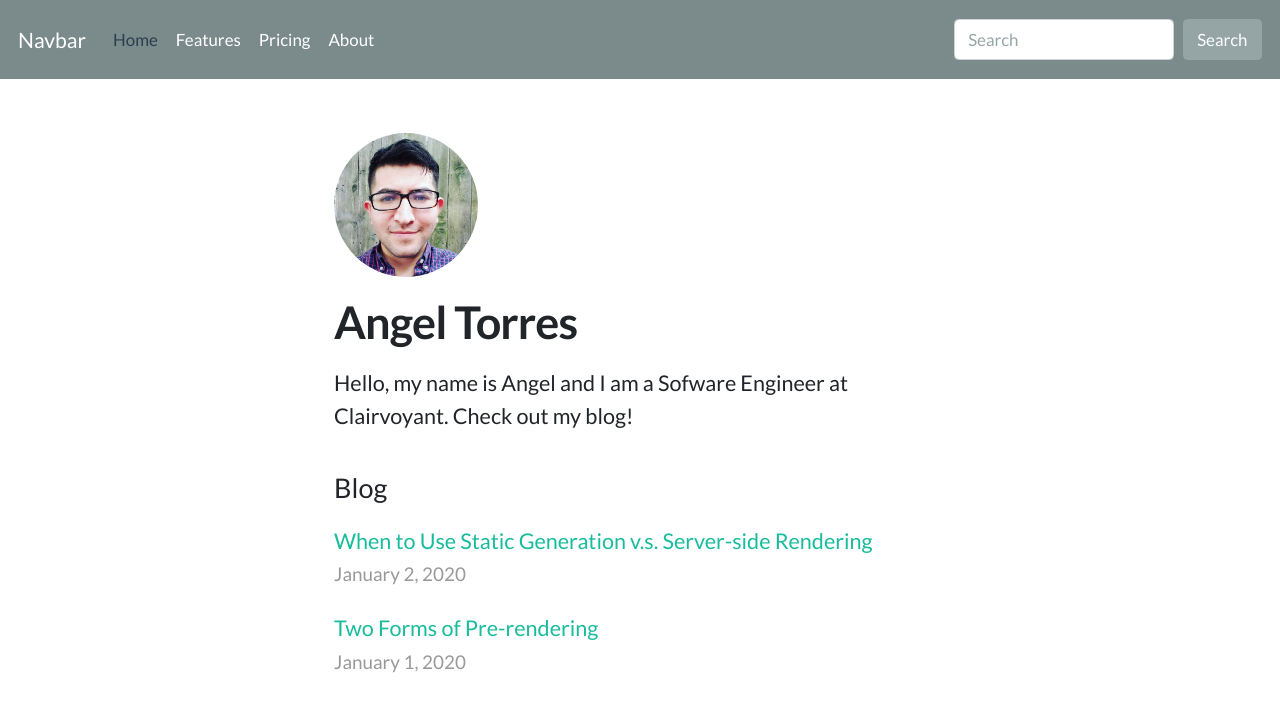
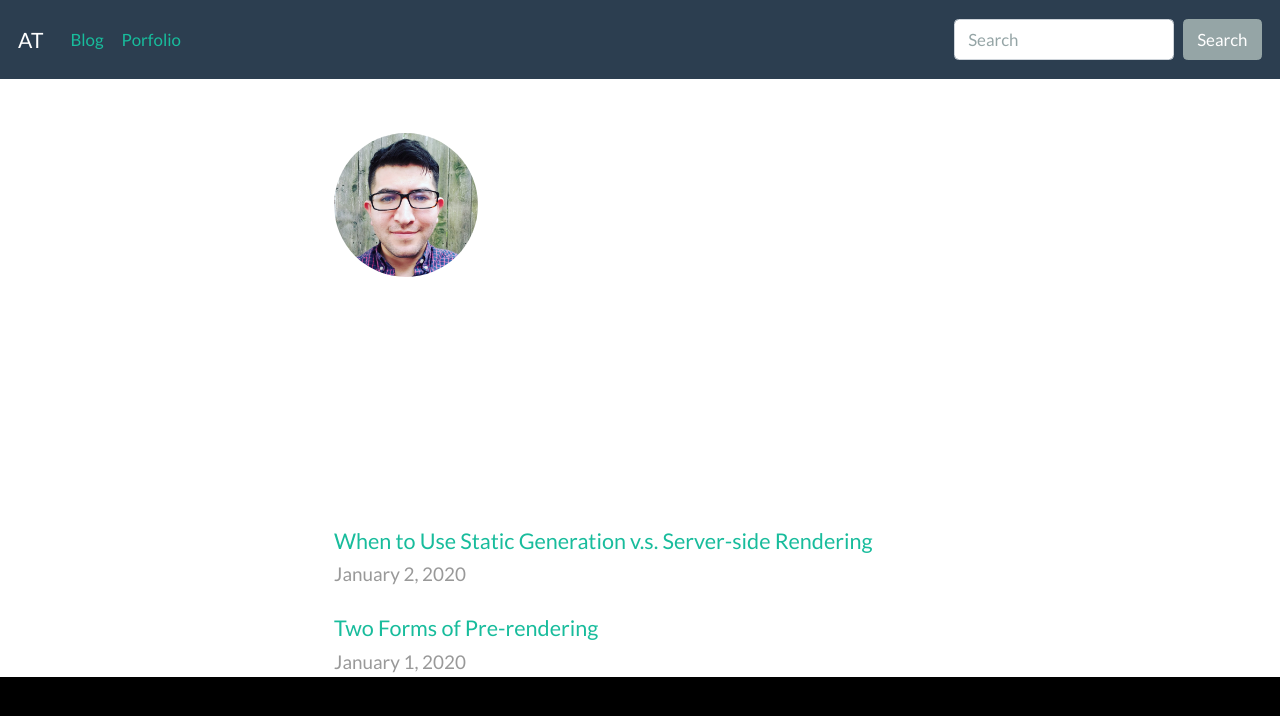
Before and after one commit to angeltorgon/nextjs-tutorial, a Next.js app in the folder nextjs-blog/: page / in a window 1280 px wide. Shown: the top 716 px of the page. Built offline with nearby package versions, Linux system fonts and the light colour scheme.

Commit message:
added some styles to blog

```diff
--- a/nextjs-blog/components/nav.js
+++ b/nextjs-blog/components/nav.js
@@ -1,7 +1,9 @@
+import Link from 'next/link'
+
 export default function Nav() {
     return (
-        <nav class="navbar navbar-expand-lg navbar-dark bg-dark">
-            <a class="navbar-brand" href="#">Navbar</a>
+        <nav class="navbar navbar-expand-lg navbar-dark bg-primary">
+            <Link href="/"><a class="navbar-brand" href="#">AT</a></Link>
             <button class="navbar-toggler" type="button" data-toggle="collapse" data-target="#navbarColor02" aria-controls="navbarColor02" aria-expanded="false" aria-label="Toggle navigation">
                 <span class="navbar-toggler-icon"></span>
             </button>
@@ -9,16 +11,10 @@ export default function Nav() {
             <div class="collapse navbar-collapse" id="navbarColor02">
                 <ul class="navbar-nav mr-auto">
                     <li class="nav-item active">
-                        <a class="nav-link" href="#">Home <span class="sr-only">(current)</span></a>
+                        <Link href="/"><a class="nav-link" href="#">Blog <span class="sr-only">(current)</span></a></Link>
                     </li>
-                    <li class="nav-item">
-                        <a class="nav-link" href="#">Features</a>
-                    </li>
-                    <li class="nav-item">
-                        <a class="nav-link" href="#">Pricing</a>
-                    </li>
-                    <li class="nav-item">
-                        <a class="nav-link" href="#">About</a>
+                    <li class="nav-item active">
+                        <Link href="/porfolio"><a class="nav-link" href="#">Porfolio <span class="sr-only">(current)</span></a></Link>
                     </li>
                 </ul>
                 <form class="form-inline my-2 my-lg-0">
--- a/nextjs-blog/styles/global.scss
+++ b/nextjs-blog/styles/global.scss
@@ -6,6 +6,7 @@ body {
     Cantarell, Fira Sans, Droid Sans, Helvetica Neue, sans-serif;
   line-height: 1.6;
   font-size: 18px;
+  background-color: black;
 }
 
 * {
@@ -13,7 +14,6 @@ body {
 }
 
 a {
-  color: #0070f3;
   text-decoration: none;
 }
 
@@ -25,3 +25,7 @@ img {
   max-width: 100%;
   display: block;
 }
+
+h1, h2, h3, h4, p, li {
+  color: white;
+}
```
